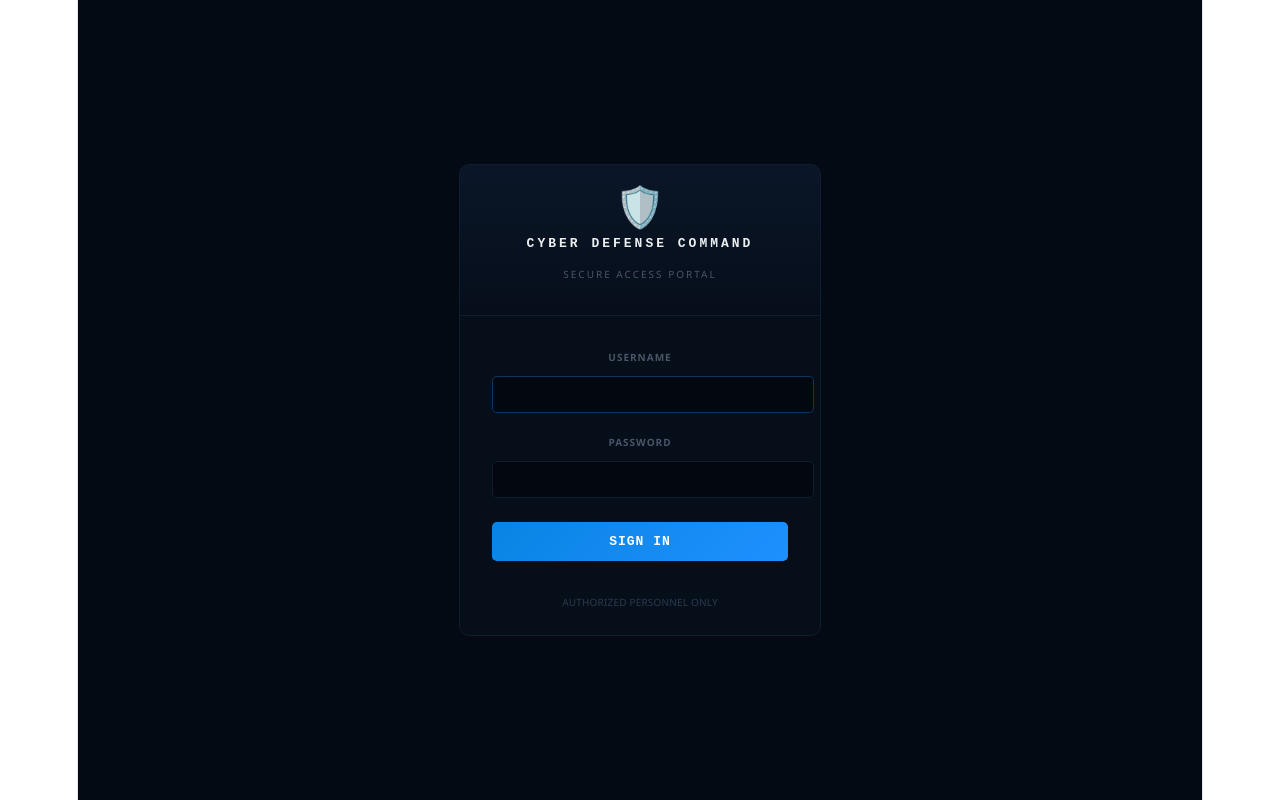
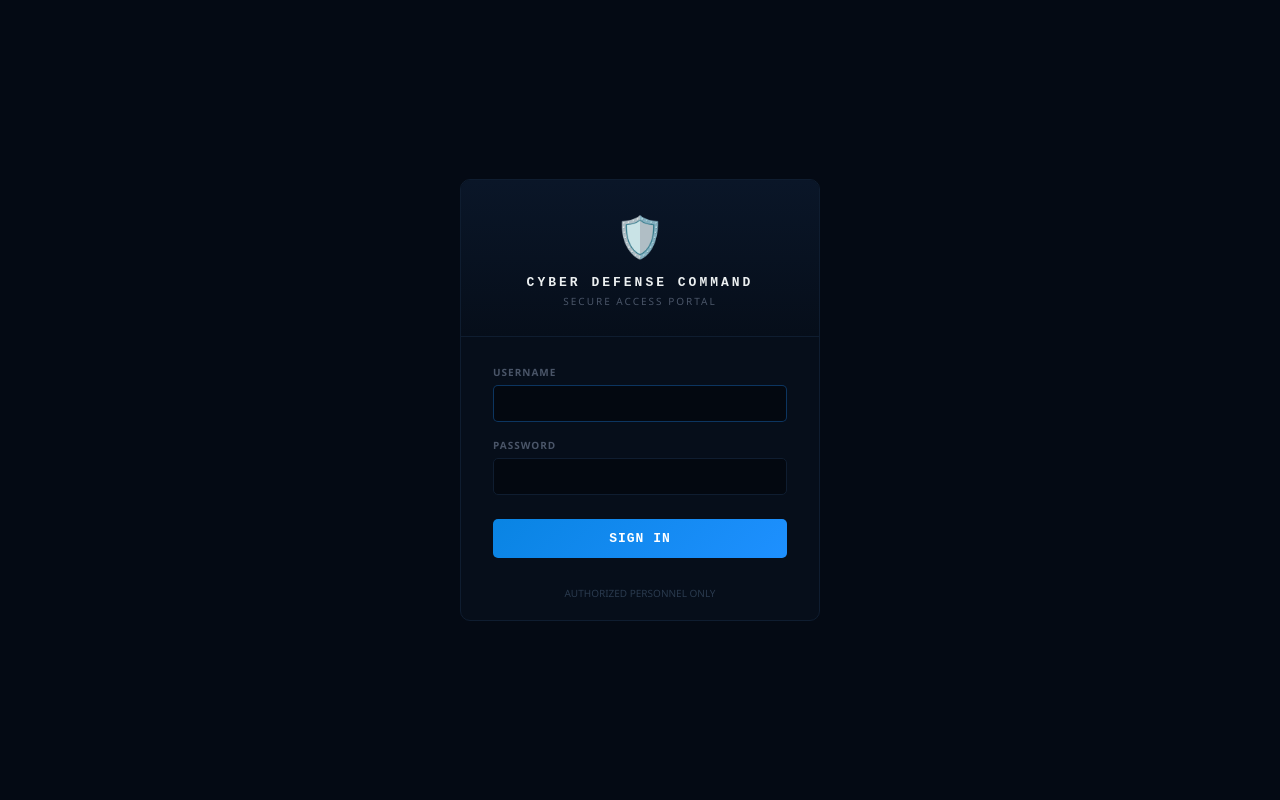
Before and after one commit to Rhythmofthebeat/CyberDefense, a React (Vite) app: page / in a window 1280 px wide. Built offline with nearby package versions, Linux system fonts and the light colour scheme.

Commit message:
feat: full-screen dashboard, production-ready build pipeline

```diff
--- a/index.html
+++ b/index.html
@@ -4,7 +4,12 @@
     <meta charset="UTF-8" />
     <link rel="icon" type="image/svg+xml" href="/favicon.svg" />
     <meta name="viewport" content="width=device-width, initial-scale=1.0" />
-    <title>cyber-defense</title>
+    <meta name="theme-color" content="#040a14" />
+    <meta name="description" content="Cyber Defense Command — AI-Powered Threat Operations Center" />
+    <title>Cyber Defense Command</title>
+    <style>
+      html, body { margin: 0; padding: 0; background: #040a14; }
+    </style>
   </head>
   <body>
     <div id="root"></div>
--- a/src/index.css
+++ b/src/index.css
@@ -1,111 +1,23 @@
-:root {
-  --text: #6b6375;
-  --text-h: #08060d;
-  --bg: #fff;
-  --border: #e5e4e7;
-  --code-bg: #f4f3ec;
-  --accent: #aa3bff;
-  --accent-bg: rgba(170, 59, 255, 0.1);
-  --accent-border: rgba(170, 59, 255, 0.5);
-  --social-bg: rgba(244, 243, 236, 0.5);
-  --shadow:
-    rgba(0, 0, 0, 0.1) 0 10px 15px -3px, rgba(0, 0, 0, 0.05) 0 4px 6px -2px;
+*, *::before, *::after { box-sizing: border-box; }
 
-  --sans: system-ui, 'Segoe UI', Roboto, sans-serif;
-  --heading: system-ui, 'Segoe UI', Roboto, sans-serif;
-  --mono: ui-monospace, Consolas, monospace;
-
-  font: 18px/145% var(--sans);
-  letter-spacing: 0.18px;
-  color-scheme: light dark;
-  color: var(--text);
-  background: var(--bg);
-  font-synthesis: none;
-  text-rendering: optimizeLegibility;
-  -webkit-font-smoothing: antialiased;
-  -moz-osx-font-smoothing: grayscale;
-
-  @media (max-width: 1024px) {
-    font-size: 16px;
-  }
+html, body {
+  margin: 0;
+  padding: 0;
+  width: 100%;
+  height: 100%;
+  background: #040a14;
+  overflow: hidden;
 }
 
-@media (prefers-color-scheme: dark) {
-  :root {
-    --text: #9ca3af;
-    --text-h: #f3f4f6;
-    --bg: #16171d;
-    --border: #2e303a;
-    --code-bg: #1f2028;
-    --accent: #c084fc;
-    --accent-bg: rgba(192, 132, 252, 0.15);
-    --accent-border: rgba(192, 132, 252, 0.5);
-    --social-bg: rgba(47, 48, 58, 0.5);
-    --shadow:
-      rgba(0, 0, 0, 0.4) 0 10px 15px -3px, rgba(0, 0, 0, 0.25) 0 4px 6px -2px;
-  }
-
-  #social .button-icon {
-    filter: invert(1) brightness(2);
-  }
+#root {
+  width: 100%;
+  height: 100vh;
+  display: flex;
+  flex-direction: column;
 }
 
 body {
-  margin: 0;
+  font-family: 'Segoe UI', system-ui, sans-serif;
+  -webkit-font-smoothing: antialiased;
+  -moz-osx-font-smoothing: grayscale;
 }
-
-#root {
-  width: 1126px;
-  max-width: 100%;
-  margin: 0 auto;
-  text-align: center;
-  border-inline: 1px solid var(--border);
-  min-height: 100svh;
-  display: flex;
-  flex-direction: column;
-  box-sizing: border-box;
-}
-
-h1,
-h2 {
-  font-family: var(--heading);
-  font-weight: 500;
-  color: var(--text-h);
-}
-
-h1 {
-  font-size: 56px;
-  letter-spacing: -1.68px;
-  margin: 32px 0;
-  @media (max-width: 1024px) {
-    font-size: 36px;
-    margin: 20px 0;
-  }
-}
-h2 {
-  font-size: 24px;
-  line-height: 118%;
-  letter-spacing: -0.24px;
-  margin: 0 0 8px;
-  @media (max-width: 1024px) {
-    font-size: 20px;
-  }
-}
-p {
-  margin: 0;
-}
-
-code,
-.counter {
-  font-family: var(--mono);
-  display: inline-flex;
-  border-radius: 4px;
-  color: var(--text-h);
-}
-
-code {
-  font-size: 15px;
-  line-height: 135%;
-  padding: 4px 8px;
-  background: var(--code-bg);
-}
```
Also changed, not shown: src/App.css (+1 -184 lines).
